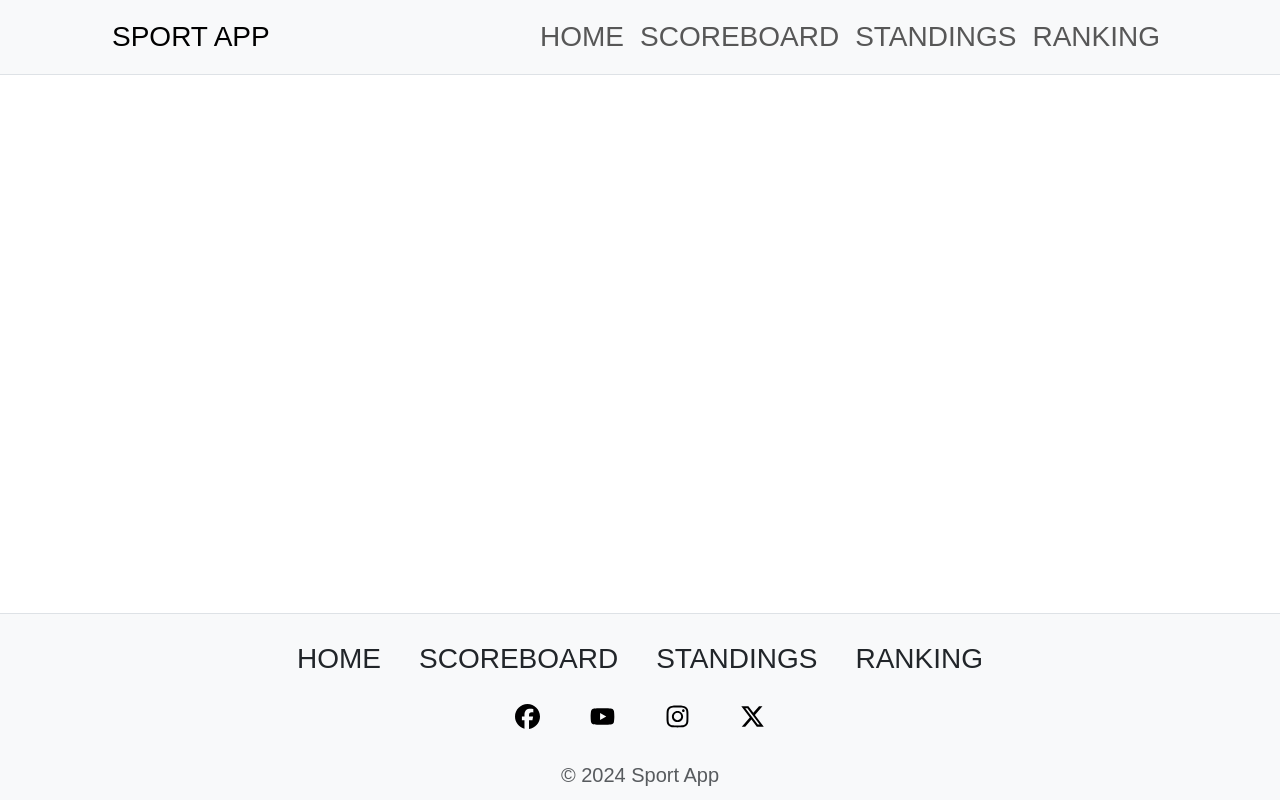
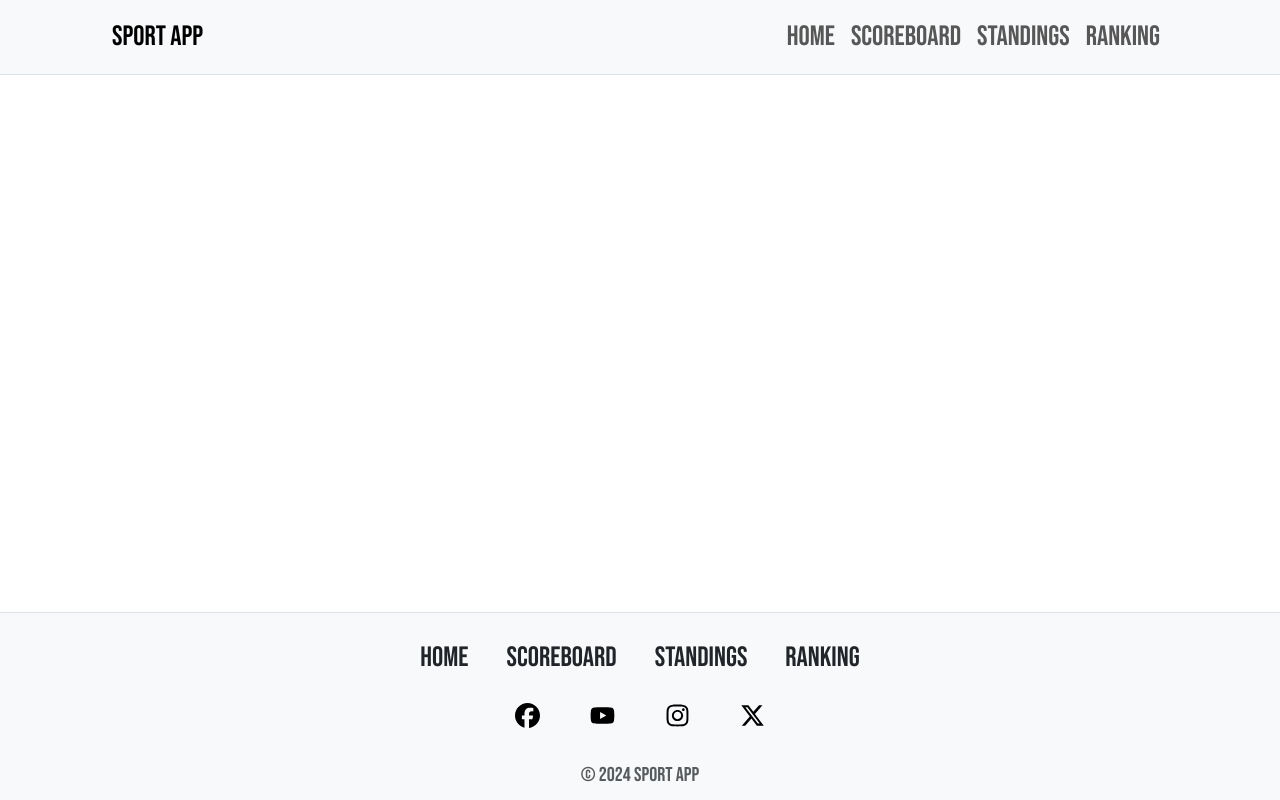
Before and after one commit to Cornerstone-CICCC/react-js-midterm-react-midterm-yu-julian-ulises, a React (Vite) app in the folder react-midterm-project/: page / in a window 1280 px wide. Built offline with nearby package versions, Linux system fonts and the light colour scheme.

Commit message:
add: main font

```diff
--- a/react-midterm-project/src/App.css
+++ b/react-midterm-project/src/App.css
@@ -0,0 +1 @@
+@import url('https://fonts.googleapis.com/css2?family=Bebas+Neue&display=swap');
```
Also changed, not shown: 1 other file (tests, documents, lock files or other folders).
